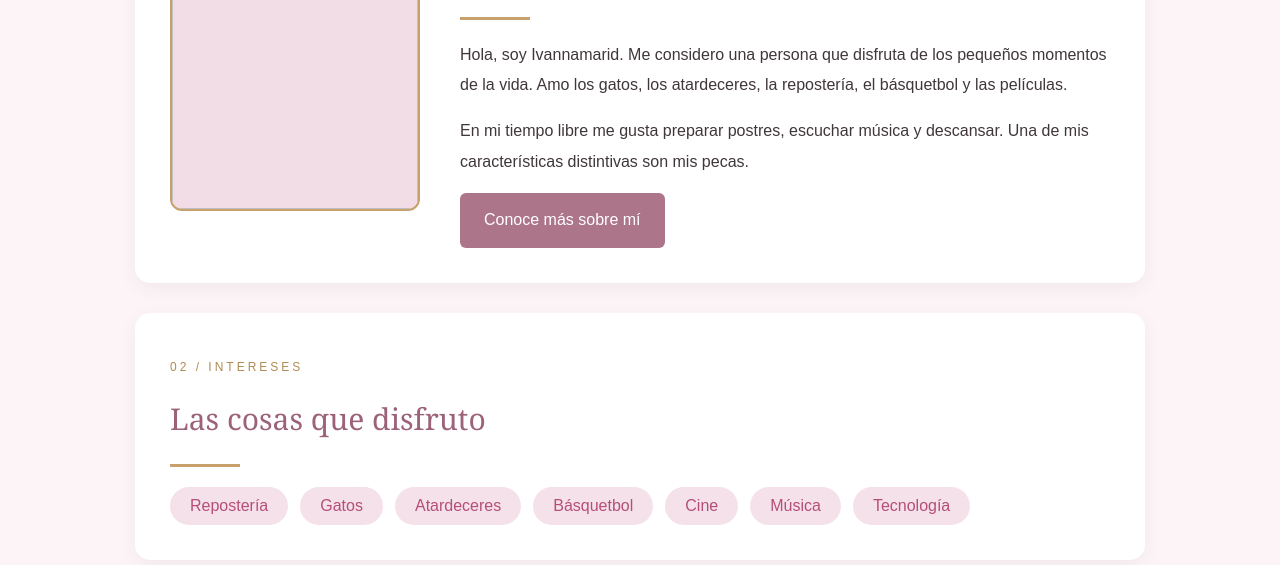
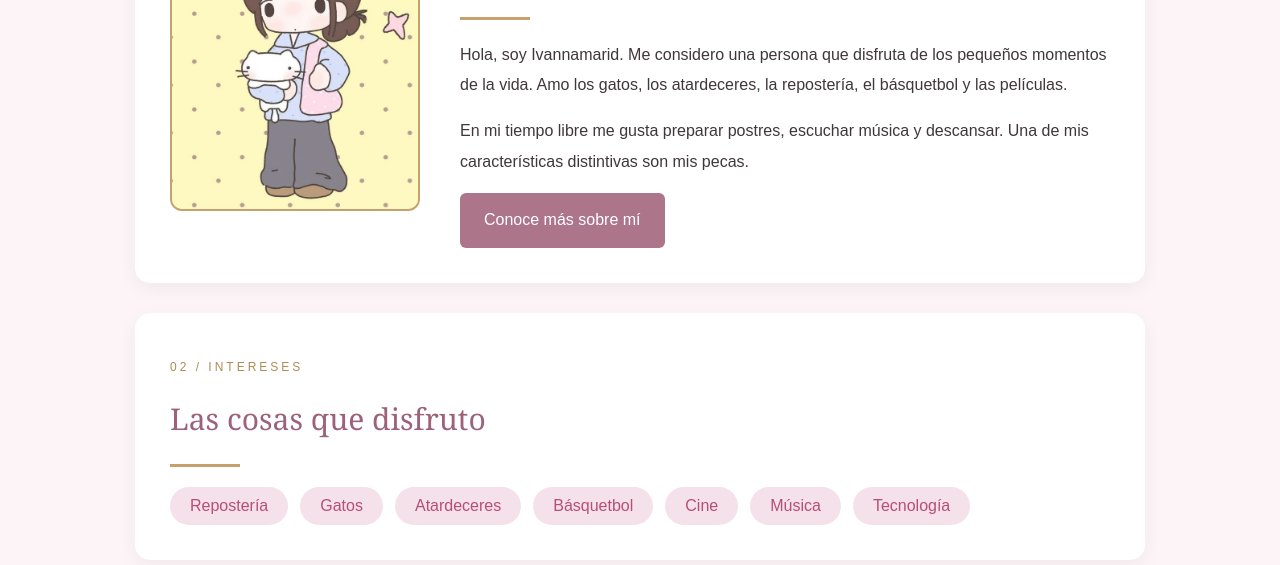
Before and after one commit to mabi100528mdfdtva9-jpg/ivannapagina, a plain HTML site: page index.html in a window 1280 px wide. Shown: the part 535-1100 px from the top of the page. Drawn offline with Linux system fonts and the light colour scheme.

Commit message:
Update index.html

```diff
--- a/index.html
+++ b/index.html
@@ -265,7 +265,7 @@
         <section class="presentacion">
 
             <div class="foto">
-                 <img src="static/imagen/niña.jpg" >
+                 <img src="niña.jpg" >
             </div>
 
             <div class="texto">
```
